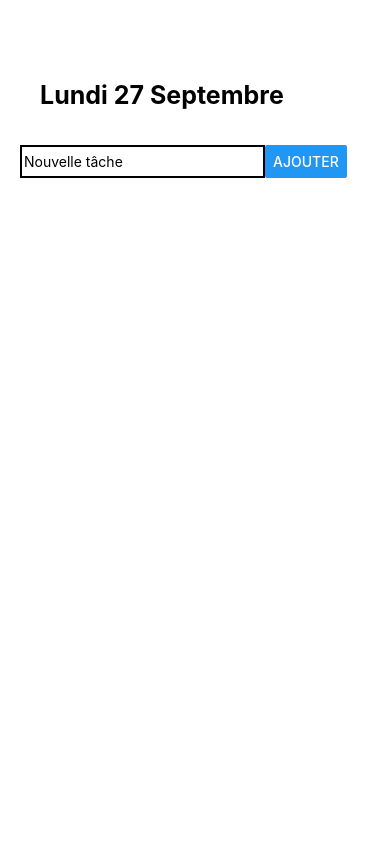
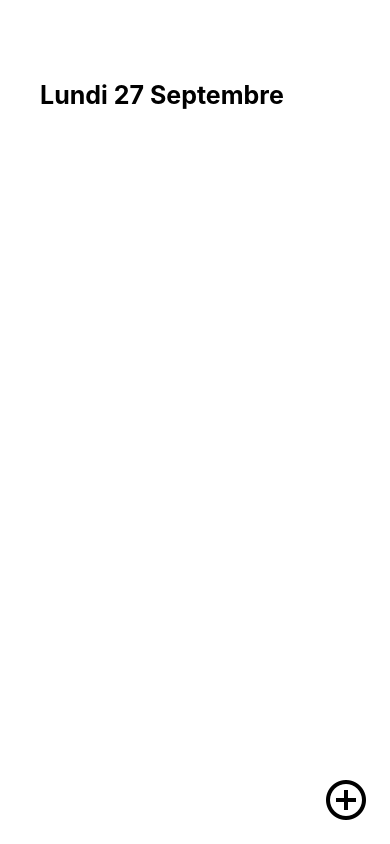
Before and after one commit to Nekall/to-do-list-ReactNative, a React Native app: screen / in a window 390 px wide. Built offline with nearby package versions, Linux system fonts and the light colour scheme.

Commit message:
feat: add floating button

```diff
--- /dev/null
+++ b/src/components/FloatingBtn/index.js
@@ -0,0 +1,24 @@
+import React from 'react';
+import { StyleSheet, Text, View, Pressable, Image } from 'react-native';
+
+export default function FloatingBtn({formVisible, setFormVisible}){
+
+  const toggleForm = () => {
+    setFormVisible(!formVisible);
+  }
+
+  return(
+    <>
+      <Pressable onPress={toggleForm}>
+        <Image
+          style={styles.addIcon}
+          source={formVisible ? require('../../../assets/icons/cancel.png') : require('../../../assets/icons/add.png')}
+        />
+      </Pressable>
+    </>
+  )
+}
+
+const styles = StyleSheet.create({
+
+});
--- a/src/screens/Tasks/Task.js
+++ b/src/screens/Tasks/Task.js
@@ -18,7 +18,7 @@ export default function TodoScreen({ task, updateTask, deleteTask }){
         <Pressable style={styles.SubContainer} onPress={checkTask}>
           <Image
             style={styles.icons}
-            source={require('../../../assets/icons/unchecked.png')}
+            source={task.isCompleted ? require('../../../assets/icons/check.png') : require('../../../assets/icons/unchecked.png')}
           />
           <Text style={styles.task}>{task.title}</Text>
         </Pressable>
@@ -44,6 +44,7 @@ const styles = StyleSheet.create({
     flexDirection: "row",
     alignItems: "center",
   },
+
   task: {
     marginLeft: 20,
   },
--- a/src/screens/Tasks/index.js
+++ b/src/screens/Tasks/index.js
@@ -2,11 +2,13 @@ import React, { useState } from "react";
 import Header from "../../components/Header";
 import Task from "../../screens/Tasks/Task.js";
 import TaskForm from "../../screens/Tasks/TaskForm.js";
-import { StyleSheet, Text, View, FlatList } from 'react-native';
+import FloatingBtn from "../../components/FloatingBtn";
+import { StyleSheet, Text, View, FlatList, Image, Pressable } from 'react-native';
 
 export default function TodoScreen(){
 
   const [tasks, setTasks] = useState([]);
+  const [formVisible, setFormVisible] = useState(false);
 
   const renderItem = ({ item }) => {
     return(
@@ -52,7 +54,7 @@ export default function TodoScreen(){
     });
 
     setTasks(newTasks);
-  }
+  };
 
   return(
     <>
@@ -61,13 +63,28 @@ export default function TodoScreen(){
         ListHeaderComponent={
           <>
             <Header />
-            <TaskForm addTask={addTask} />
+            {formVisible && <TaskForm addTask={addTask} />}
           </>
         }
         data={tasks}
         keyExtractor={(item, index) => index.toString()}
         renderItem={renderItem}
       />
+      <View style={styles.btn}>
+        <FloatingBtn formVisible={formVisible} setFormVisible={setFormVisible}/>
+      </View>
     </>
   )
 }
+
+const styles = StyleSheet.create({
+  btn: {
+    position: "absolute",
+    right: 20,
+    bottom: 20,
+  },
+  addIcon: {
+      width: 50,
+      height: 50,
+    }
+})
```
Also changed, not shown: assets/icons/add.png (added), assets/icons/cancel.png (added).
